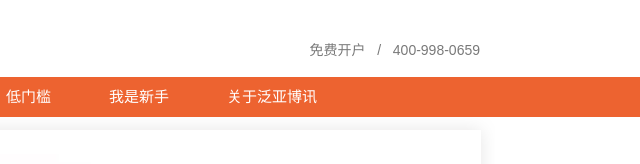
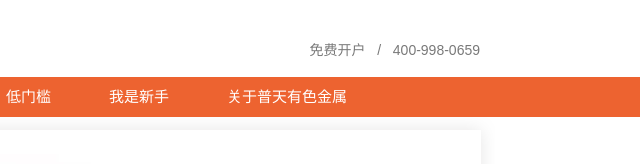
Before and after one commit to mz121star/fanya, a plain HTML site: page index.html in a window 1280 px wide. Shown: the top 164 px of the page, 640-1280 px from the left. Drawn offline with Linux system fonts and the light colour scheme.

Commit message:
泛亚理财

```diff
--- a/index.html
+++ b/index.html
@@ -32,7 +32,7 @@
             <li><a href="#flex">高灵活性</a></li>
             <li><a href="#thre">低门槛</a></li>
             <li><a href="beginner.html" target="_blank">我是新手</a></li>
-            <li><a href="http://www.fyme-bj.cn/?p=400" target="_blank">关于泛亚博讯</a></li>
+            <li><a href="http://www.fyme-bj.cn/?p=400" target="_blank">关于普天有色金属</a></li>
         </ul>
     </div>
 </div>
```
